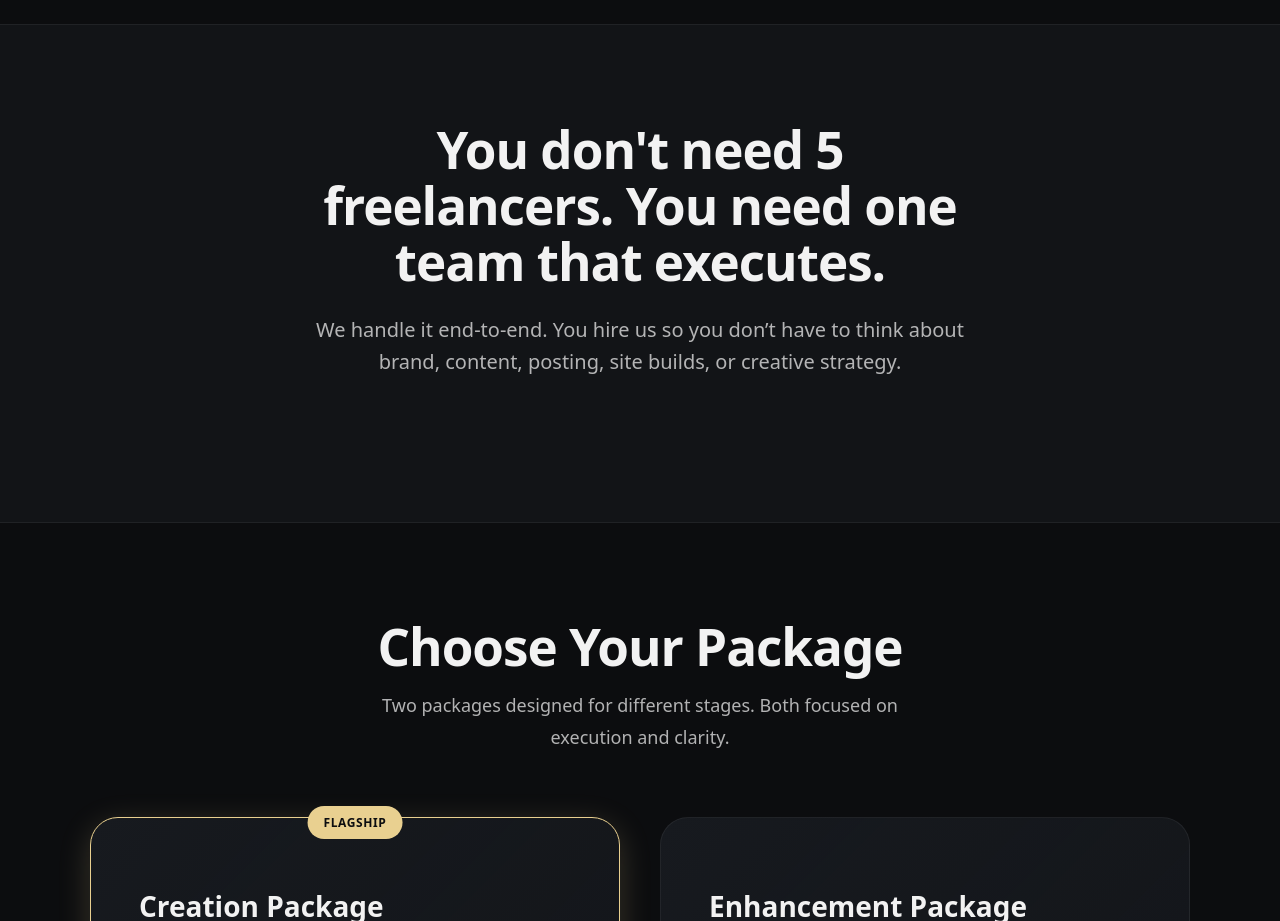
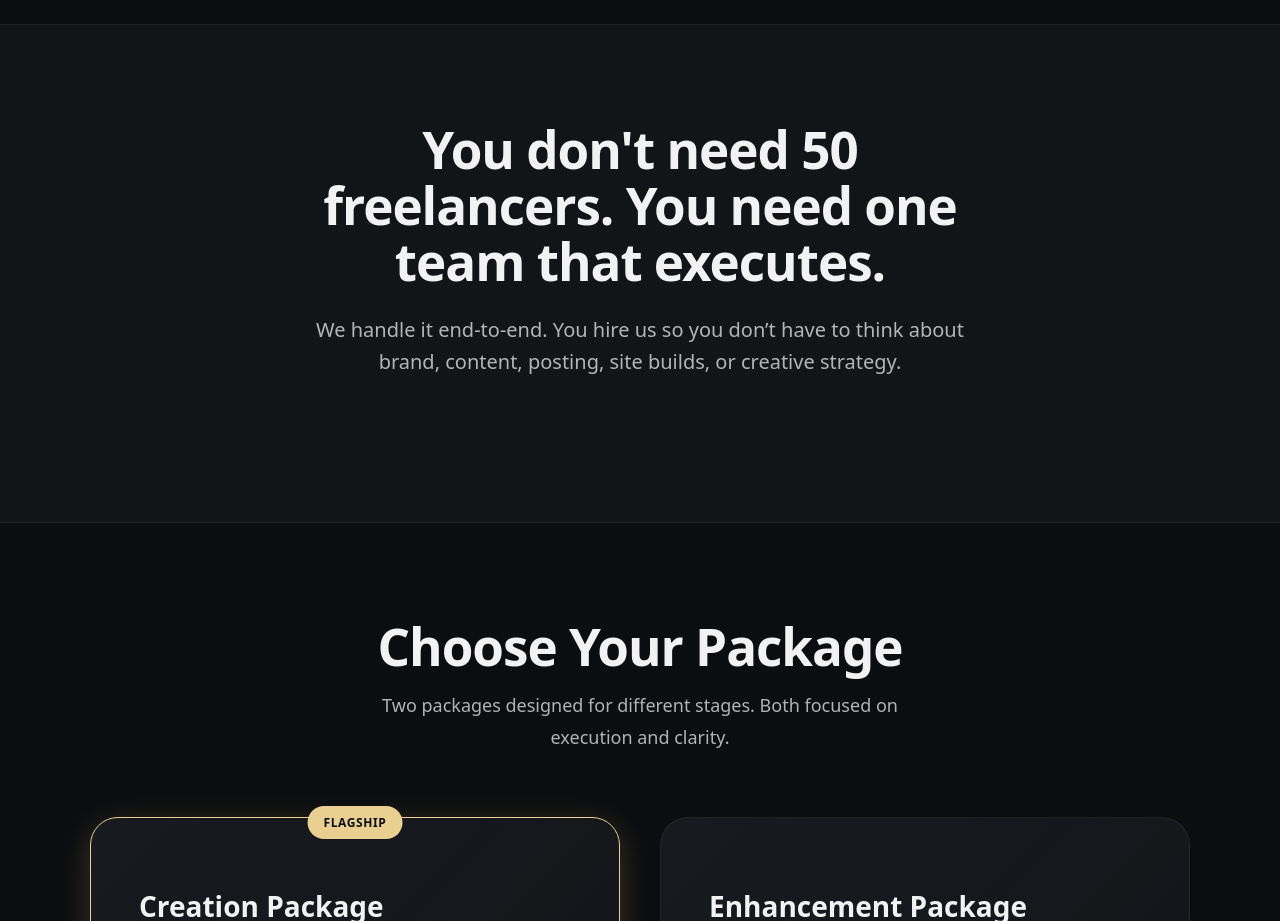
Before and after one commit to noelsajor/ascent-web-test, a React (Vite) app: page / in a window 1280 px wide. Shown: the part 2520-3441 px from the top of the page. Built offline with nearby package versions, Linux system fonts and the light colour scheme.

Commit message:
5 to 50 test in babysitter section

```diff
--- a/src/components/Babysitter.jsx
+++ b/src/components/Babysitter.jsx
@@ -32,7 +32,7 @@ function Babysitter() {
     <section className="babysitter" ref={sectionRef}>
       <div className="container">
         <div className="babysitter-content reveal-item">
-          <h2>You don't need 5 freelancers. You need one team that executes.</h2>
+          <h2>You don't need 50 freelancers. You need one team that executes.</h2>
           <p className="babysitter-subtitle">
             We handle it end-to-end. You hire us so you don’t have to think about brand, content, posting, site builds, or creative strategy.
           </p>
```
